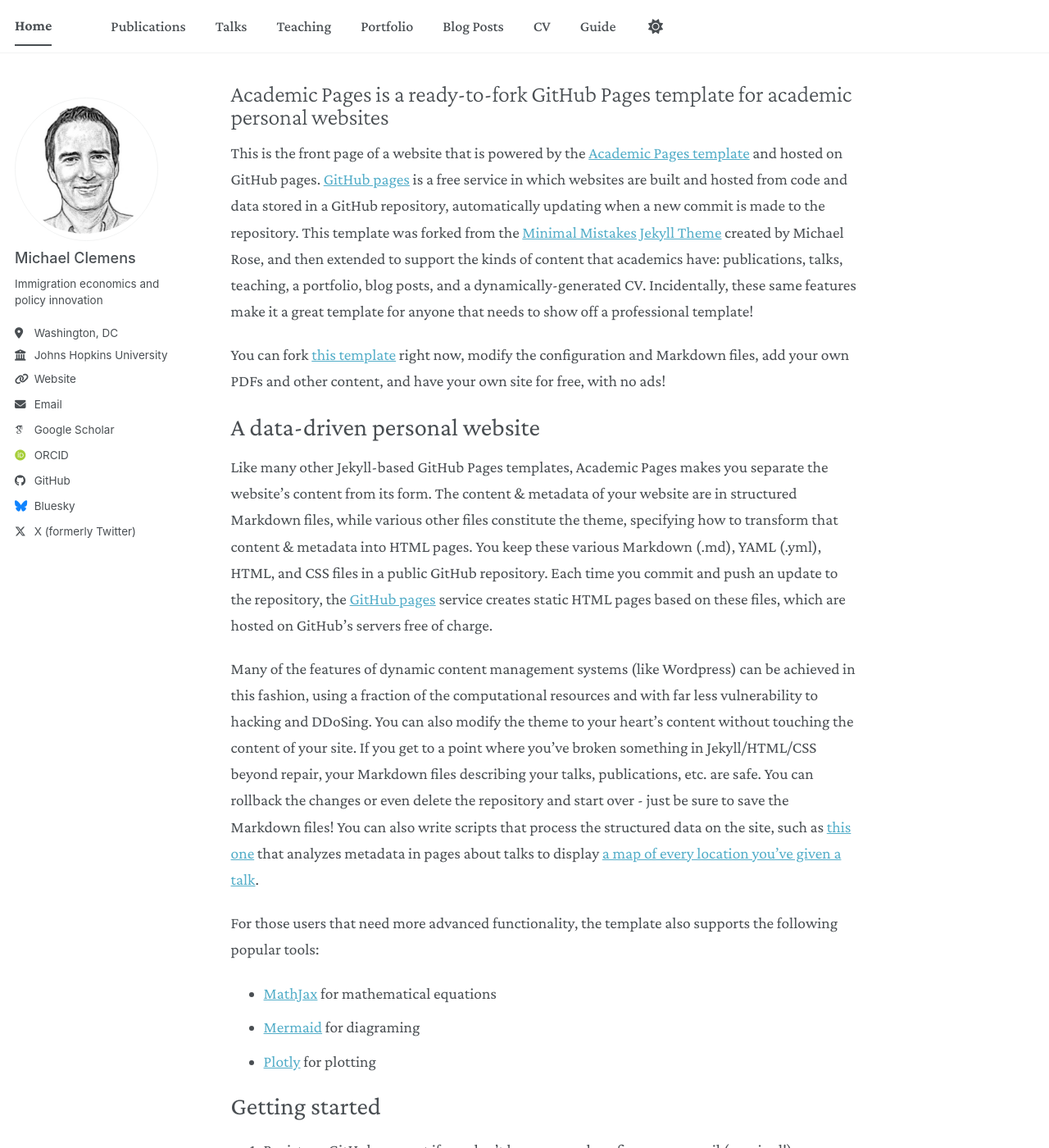
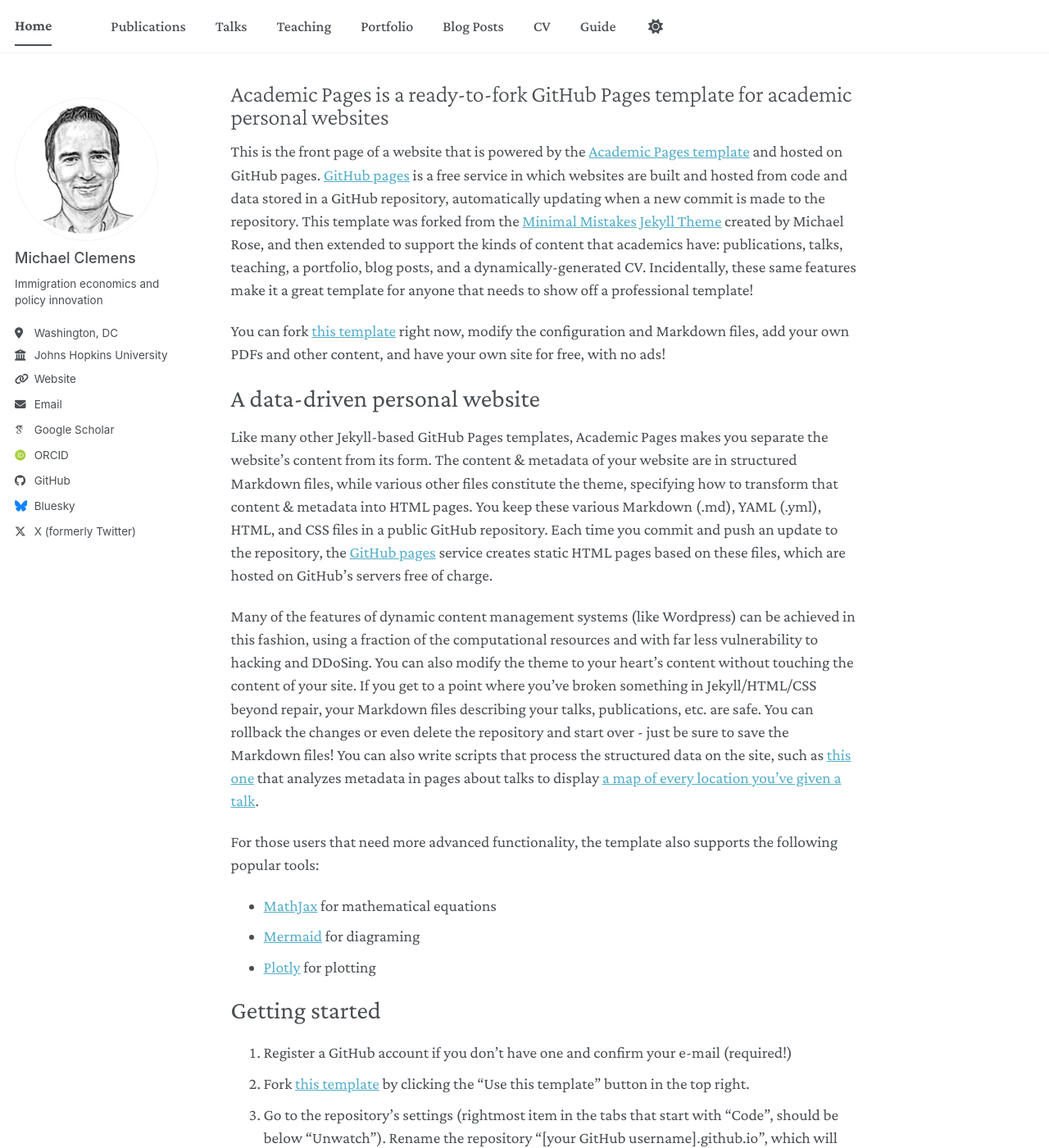
Before and after one commit to mcleme25/mcleme25.github.io, a Jekyll site: the page built from _pages/about.md, in a window 1280 px wide and 1400 px high. Shown: the whole window at 82% size. Built offline with Jekyll 4.4.1, drawn with Linux system fonts in a browser that asks for light colours; some web fonts are replaced; a script bundle is joined from its source files by our own code; library files that are not in the unit come from our copies.

Commit message:
Update custom.css
Text lines closer together

```diff
--- a/assets/css/custom.css
+++ b/assets/css/custom.css
@@ -58,7 +58,7 @@
 /* Body text size and rhythm */
 .page__content {
   font-size: 1.08em;
-  line-height: 1.65;
+  line-height: 1.45;
 }
 
 /* Slightly nicer paragraph spacing */
@@ -71,7 +71,7 @@
 
   .page__content {
     font-size: 1.14em;
-    line-height: 1.68;
+    line-height: 1.45;
   }
 
   .author__content,
```
